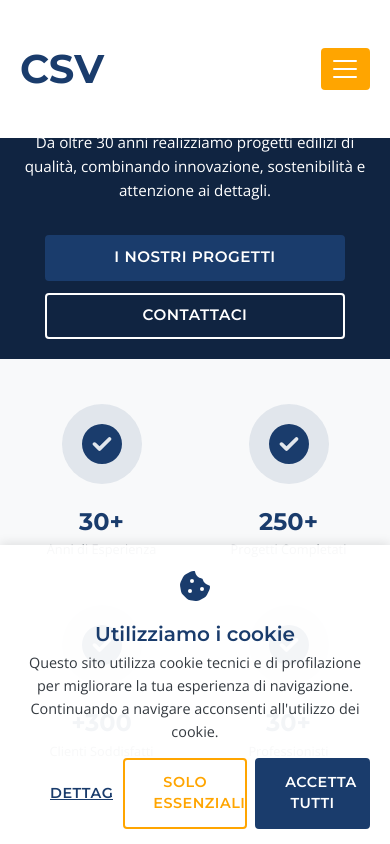
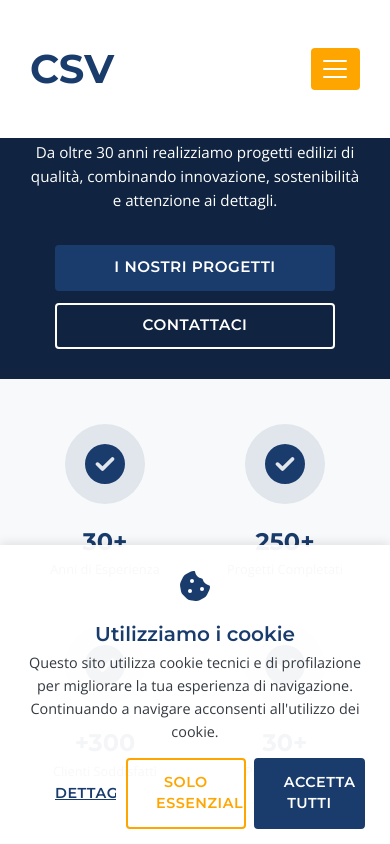
Before and after one commit to Gaston9779/csv-costruzioni, a React (Create React App) app in the folder frontend/: page / in a window 390 px wide. Shown: the top 844 px of the page. Built offline with nearby package versions, Linux system fonts and the light colour scheme; no server answers; the HTML template or start-up script is replaced by a standard one.

Commit message:
fix: risolvi overflow orizzontale mobile - nessuno scroll laterale

```diff
--- a/frontend/src/App.css
+++ b/frontend/src/App.css
@@ -24,6 +24,17 @@ body {
   color: var(--dark-color);
   line-height: 1.6;
   overflow-x: hidden;
+  width: 100%;
+  max-width: 100vw;
+}
+
+* {
+  box-sizing: border-box;
+}
+
+html {
+  overflow-x: hidden;
+  width: 100%;
 }
 
 h1, h2, h3, h4, h5, h6 {
@@ -1106,7 +1117,20 @@ section {
 @media (max-width: 575.98px) {
   .container {
     width: 100%;
-    padding: 0 20px;
+    max-width: 100%;
+    padding: 0 15px;
+    margin: 0 auto;
+    overflow-x: hidden;
+  }
+
+  .row {
+    margin-left: 0;
+    margin-right: 0;
+  }
+
+  [class*="col-"] {
+    padding-left: 10px;
+    padding-right: 10px;
   }
 
   .section-header h2 {
@@ -1129,6 +1153,34 @@ section {
   .error-title {
     font-size: 1.8rem;
   }
+  .hero-section {
+    margin-top: 60px;
+    min-height: auto;
+    height: auto;
+    padding: 30px 0;
+    width: 100%;
+    overflow-x: hidden;
+  }
+
+  .hero-container {
+    max-width: 100%;
+    padding: 0 15px;
+  }
+
+  .hero-content {
+    width: 100%;
+    padding: 0 10px;
+  }
+
+  .hero-buttons {
+    width: 100%;
+    max-width: 100%;
+  }
+
+  .hero-buttons .btn {
+    max-width: 280px;
+    margin: 0 auto;
+  }
 
   .action-buttons .btn {
     display: block;
--- a/frontend/src/components/layout/Header.css
+++ b/frontend/src/components/layout/Header.css
@@ -1,4 +1,16 @@
 /* Header Component Styles */
+
+/* Header Wrapper */
+.header-wrapper {
+  position: fixed;
+  top: 0;
+  left: 0;
+  right: 0;
+  width: 100%;
+  max-width: 100vw;
+  z-index: 1000;
+  overflow-x: hidden;
+}
 
 header {
   position: absolute;
@@ -159,14 +171,35 @@ header {
 
 /* Responsive styles */
 @media (max-width: 991.98px) {
-  .header-container {
-    padding-left: 20px;
-    padding-right: 20px;
+  .header-wrapper {
+    padding: 0 1rem;
+    width: 100%;
+    max-width: 100%;
+  }
+
+  .navbar {
+    width: 100%;
+    padding-left: 15px;
+    padding-right: 15px;
+  }
+
+  .container-fluid {
+    padding-left: 0;
+    padding-right: 0;
+    max-width: 100%;
+  }
+
+  .navbar-brand {
+    margin-right: auto;
+  }
+
+  .navbar-toggler {
+    margin-left: auto;
   }
 
   .logo-img {
-    width: 200px !important;
-    max-width: 70%;
+    width: 180px !important;
+    max-width: 60%;
   }
 
   .navbar-collapse {
@@ -177,9 +210,10 @@ header {
     margin-top: 0.5rem;
     position: absolute;
     top: 100%;
-    left: 0;
-    right: 0;
+    left: 15px;
+    right: 15px;
     z-index: 1000;
+    width: calc(100% - 30px);
   }
 
   .navbar-nav .nav-link {
```
